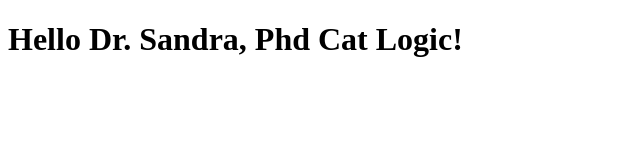
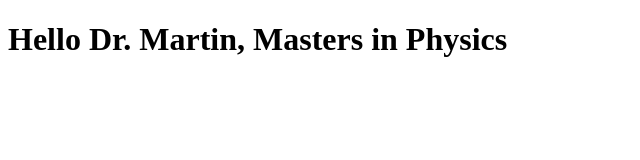
Before and after one commit to curvgrl5000/wonderful_connection, a plain HTML site: page index.html in a window 1280 px wide. Shown: the whole page, without its empty margins (0-640 px from the left). Drawn offline with Linux system fonts and the light colour scheme.

Commit message:
updated copy

```diff
--- a/index.html
+++ b/index.html
@@ -6,7 +6,7 @@
 </head>
 <body>
 	<header>
-		<h1>Hello Dr. Sandra, Phd Cat Logic!</h1>
+		<h1>Hello Dr. Martin, Masters in Physics</h1>
 	</header>
 </body>
 </html>
```
